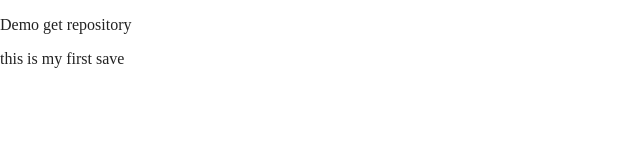
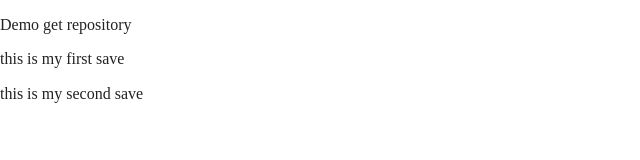
Before and after one commit to brianmot/git-demo, a website built with Parcel: page index.html in a window 1280 px wide. Shown: the whole page, without its empty margins (0-640 px from the left). Built offline with nearby package versions, Linux system fonts and the light colour scheme.

Commit message:
Second commit. Added another line

```diff
--- a/index.html
+++ b/index.html
@@ -28,6 +28,7 @@
   <p>Demo get repository
   </p>
   <p> this is my first save</p>
+  <p> this is my second save</p>
   <script src="js/vendor/modernizr-3.11.2.min.js"></script>
   <script src="js/plugins.js"></script>
   <script src="js/main.js"></script>
```
